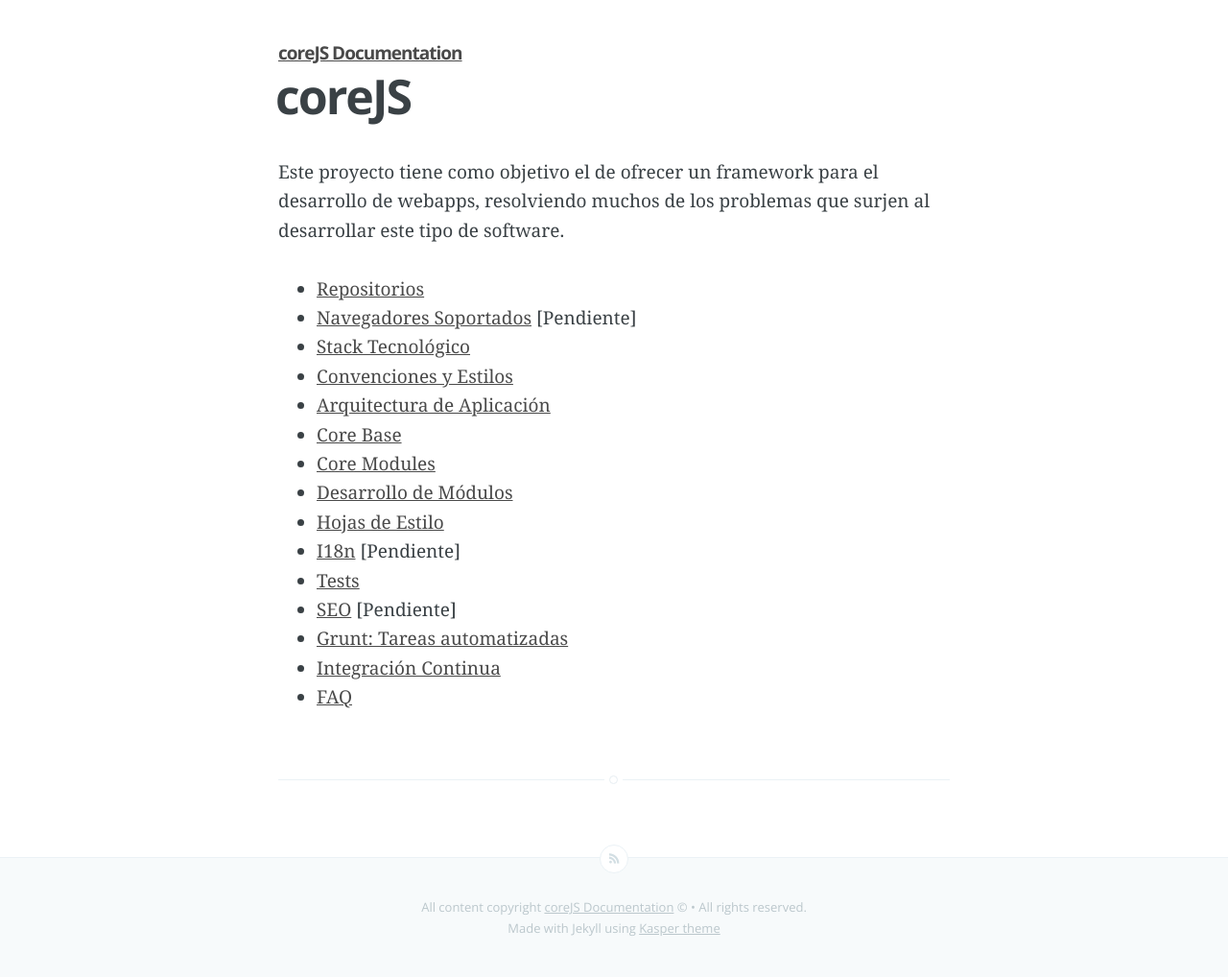
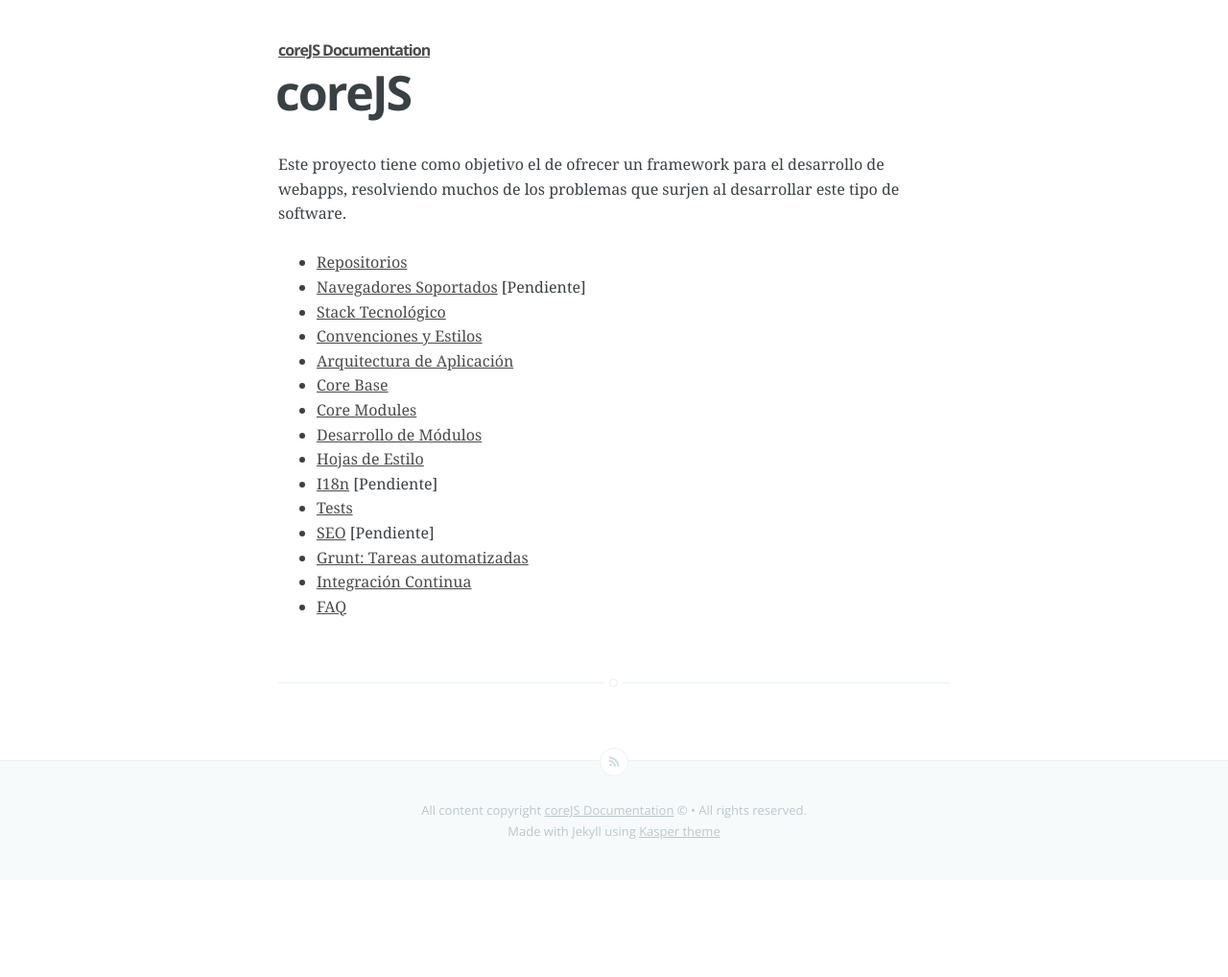
Before and after one commit to bq-devtools/corejs-doc, a Jekyll site: the page built from index.md, in a window 1280 px wide. Shown: the whole page at 96% size. Built offline with Jekyll 4.4.1, drawn with Linux system fonts in a browser that asks for light colours; Markdown is read by kramdown in place of the engine named in the settings; after the commit the page ends 940 px from its top, so only the background shows below that.

Commit message:
"it has reduced the size of main text"

```diff
--- a/assets/css/main.css
+++ b/assets/css/main.css
@@ -1,7 +1,7 @@
 /* Rosario. I've added and changed few things. Feel free to change it as you like */
 
 /* Font size of 2.0 is too big, I'll reduce it */
-body {font-size: 1.9rem;}
+body {font-size: 1.6rem;}
 
 /* Adding some text shadow*/
 .site-head {text-shadow: 2px 2px #234;}
```
